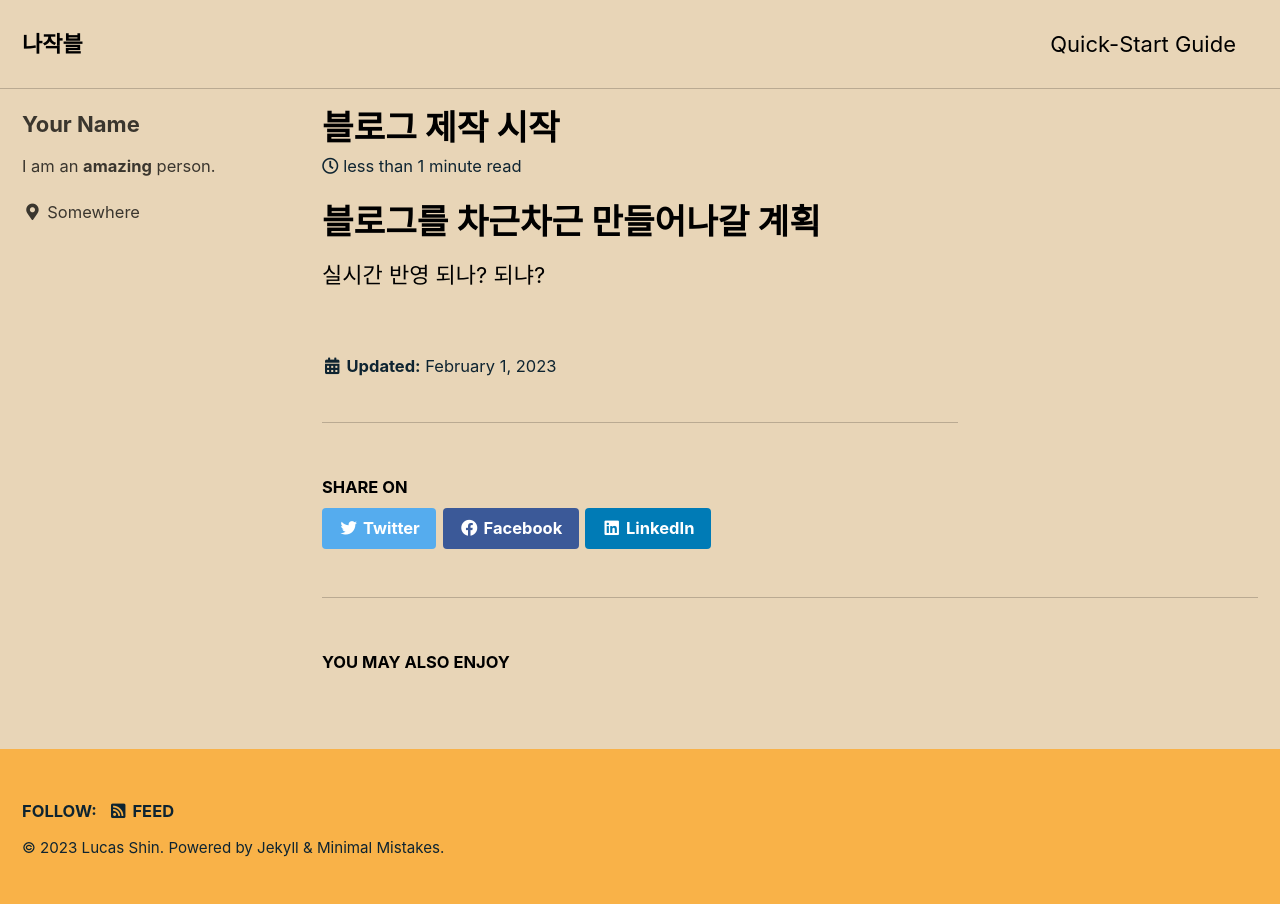
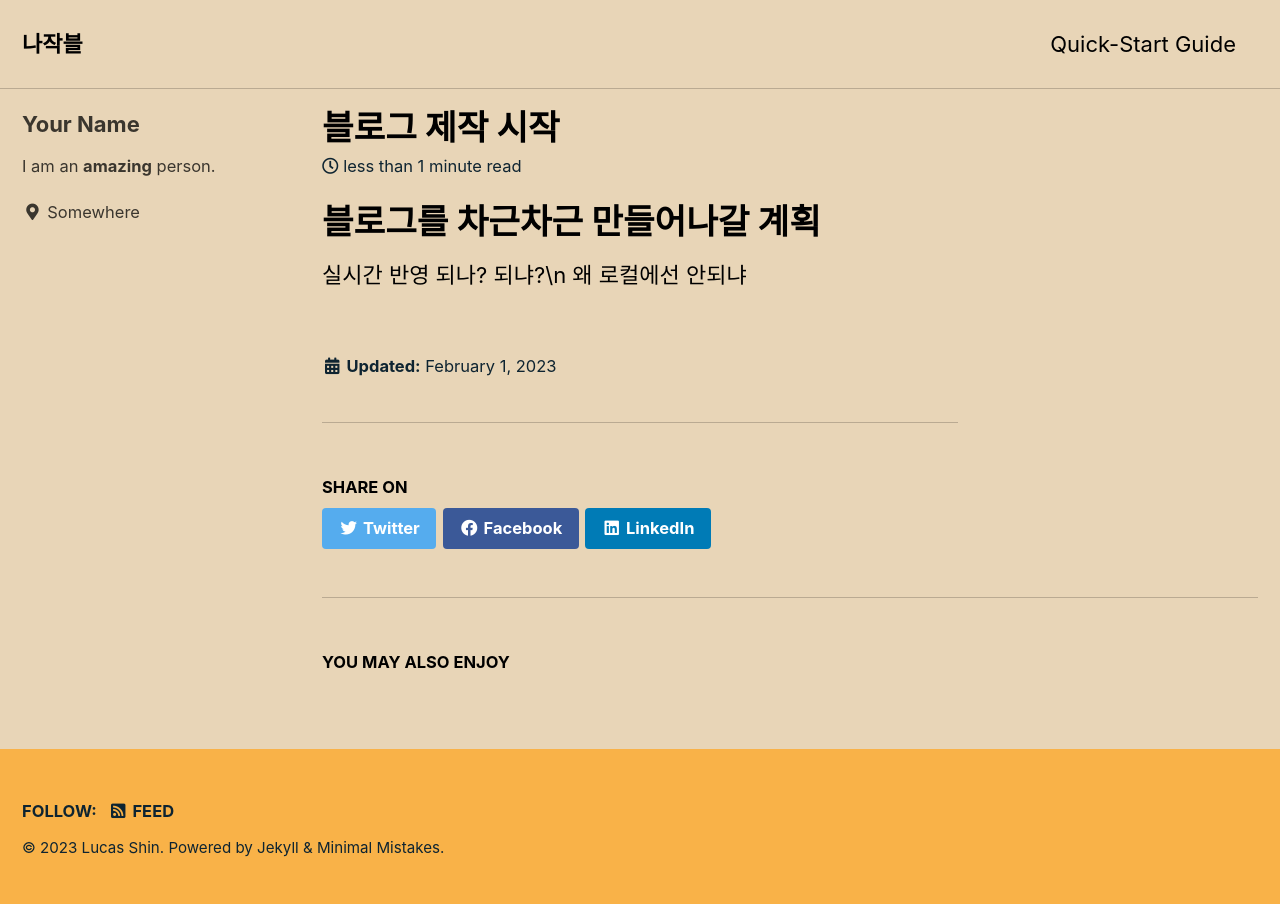
Before and after one commit to Lucas-Shin-Dev/lucas-shin-dev.github.io, a Jekyll site: the page built from _posts/2023-02-01-first.md, in a window 1280 px wide. Built offline with Jekyll 4.4.1, drawn with Linux system fonts in a browser that asks for light colours; cached includes are drawn as plain includes.

Commit message:
Update 2023-02-01-first.md

```diff
--- a/_posts/2023-02-01-first.md
+++ b/_posts/2023-02-01-first.md
@@ -5,4 +5,5 @@ title:  "블로그 제작 시작"
 
 # 블로그를 차근차근 만들어나갈 계획
 실시간 반영 되나?
-되냐?
+되냐?\n
+왜 로컬에선 안되냐
```
